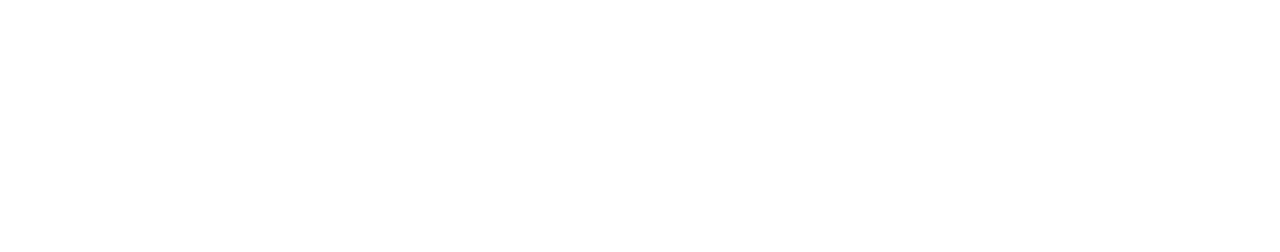
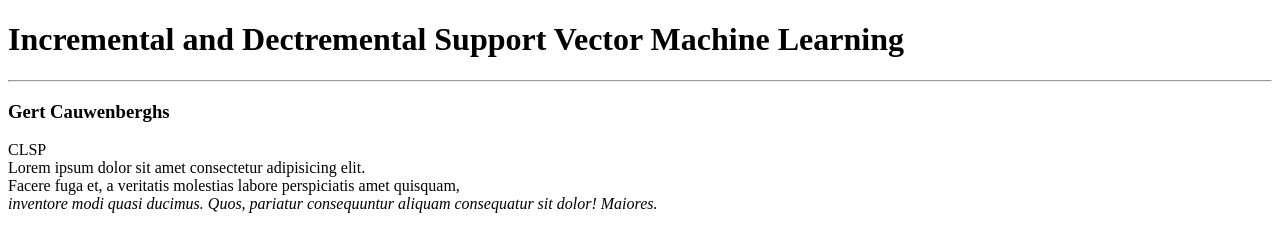
Before and after one commit to mikicola/paper-scientifico, a plain HTML site: page index.html in a window 1280 px wide. Drawn offline with Linux system fonts and the light colour scheme.

Commit message:
header inserito

```diff
--- a/index.html
+++ b/index.html
@@ -9,7 +9,15 @@
 <body>
     <!--header con informazioni autore-->
     <header>
-
+        <h1>Incremental and Dectremental Support Vector Machine Learning</h1>
+        <hr>
+        <h3>Gert Cauwenberghs</h3>
+        <p>
+            CLSP <br>
+            Lorem ipsum dolor sit amet consectetur adipisicing elit. <br>
+            Facere fuga et, a veritatis molestias labore perspiciatis amet quisquam, <br>
+            <em>inventore modi quasi ducimus. Quos, pariatur consequuntur aliquam consequatur sit dolor! Maiores.</em>
+        </p>
     </header>
     <!--/header con informazioni autore-->
 
@@ -19,10 +27,10 @@
     </main>
     <!--/main-->
 
-    <!--footer-->
+    <!--footer con link-->
     <footer>
 
     </footer>
-    <!--footer-->
+    <!--/footer con link-->
 </body>
 </html>
```
